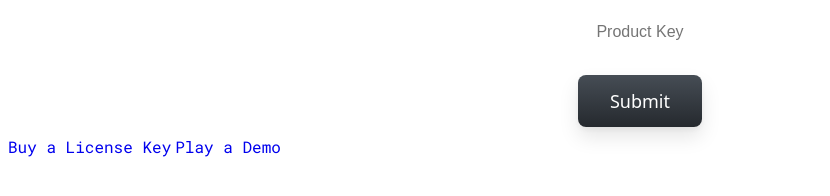
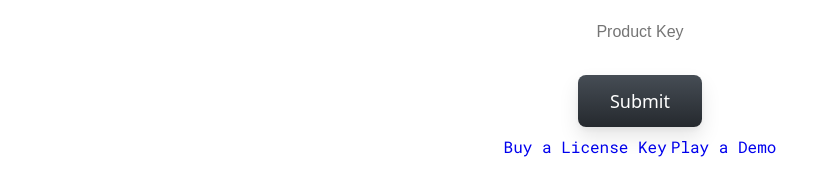
Before and after one commit to TheGreatMaximus98/people-clicker, a plain HTML site: page productkey.html in a window 1280 px wide. Shown: the whole page, without its empty margins (0-830 px from the left). Drawn offline with nearby package versions, Linux system fonts and the light colour scheme.

Commit message:
Update productkey.html

```diff
--- a/productkey.html
+++ b/productkey.html
@@ -87,9 +87,6 @@
     padding-top: 9px;
     text-align: center;
   }
-  .flex-box {
-    display: flex;
-  }
   a {
     font-family: sans-serif;
     text-decoration: none;
@@ -128,9 +125,7 @@
 <div class="aligner">
   <button onclick="next()" class="button">Submit</button>
 </div>
-<div class="flex-box">
-  <div class="aligner-2">
-    <a href="javascript:window.open('https://app.cryptolens.io/Form/P/ELMrPpeo/1992', 'Payment Form', 'width=530, height=520, resizable=no')">Buy a License Key</a>
-    <a href="demo.html">Play a Demo</a>
-  </div>
+<div class="aligner-2">
+  <a href="javascript:window.open('https://app.cryptolens.io/Form/P/ELMrPpeo/1992', 'Payment Form', 'width=530, height=520, resizable=no')">Buy a License Key</a>
+  <a href="demo.html">Play a Demo</a>
 </div>
```
